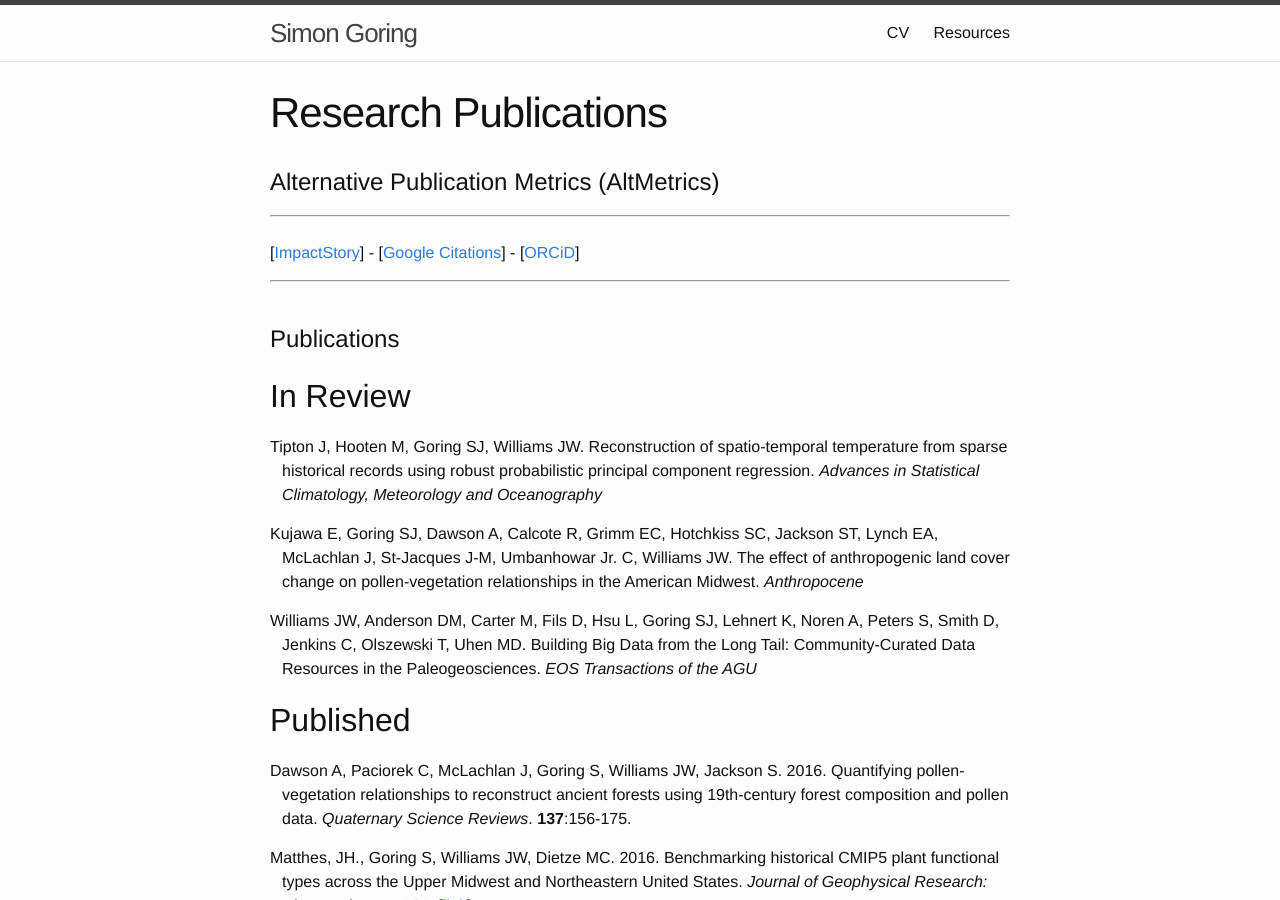
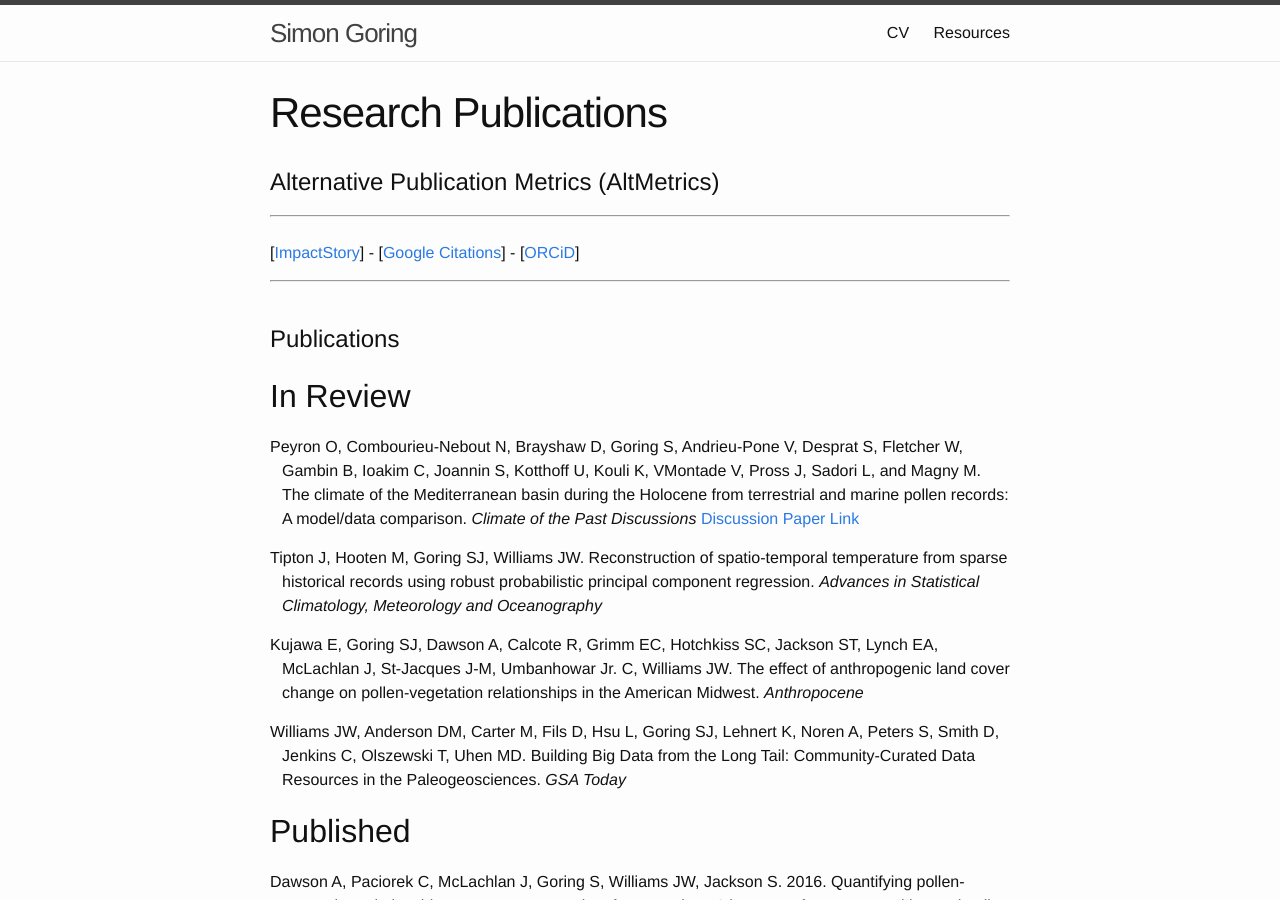
Before and after one commit to SimonGoring/simongoring.github.io, a Jekyll site: the page built from _cv/Publications.md, in a window 1280 px wide and 900 px high. Built offline with Jekyll 4.4.1, drawn with Linux system fonts in a browser that asks for light colours.

Commit message:
Added climate of the past paper to publications.

```diff
--- a/_cv/Publications.md
+++ b/_cv/Publications.md
@@ -16,13 +16,16 @@ concept: Academic Peer Reviewed Publications and Software
 <h2>In Review</h2>
 
 <p class="hangingindent">
+Peyron O, Combourieu-Nebout N, Brayshaw D, Goring S, Andrieu-Pone V, Desprat S, Fletcher W,  Gambin B, Ioakim C, Joannin S, Kotthoff U, Kouli K, VMontade V, Pross J, Sadori L, and Magny M.  The climate of the Mediterranean basin during the Holocene from terrestrial and marine pollen records: A model/data comparison. <i>Climate of the Past Discussions</i> <a href="http://www.clim-past-discuss.net/cp-2016-65/">Discussion Paper Link</a></p>
+
+<p class="hangingindent">
 Tipton J, Hooten M, Goring SJ, Williams JW. Reconstruction of spatio-temporal temperature from sparse historical records using robust probabilistic principal component regression. <i>Advances in Statistical Climatology, Meteorology and Oceanography</i></p>
 
 <p class="hangingindent">
  Kujawa E, Goring SJ, Dawson A, Calcote R, Grimm EC, Hotchkiss SC, Jackson ST, Lynch EA, McLachlan J, St-Jacques J-M, Umbanhowar Jr. C, Williams JW. The effect of anthropogenic land cover change on pollen-vegetation relationships in the American Midwest. <i>Anthropocene</i></p>
 
 <p class="hangingindent">
-Williams JW, Anderson DM, Carter M, Fils D, Hsu L, Goring SJ, Lehnert K, Noren A, Peters S, Smith D, Jenkins C, Olszewski T, Uhen MD. Building Big Data from the Long Tail: Community-Curated Data Resources in the Paleogeosciences. <i>EOS Transactions of the AGU</i>
+Williams JW, Anderson DM, Carter M, Fils D, Hsu L, Goring SJ, Lehnert K, Noren A, Peters S, Smith D, Jenkins C, Olszewski T, Uhen MD. Building Big Data from the Long Tail: Community-Curated Data Resources in the Paleogeosciences. <i>GSA Today</i>
 </p>
 
 <h2>Published</h2>
```
